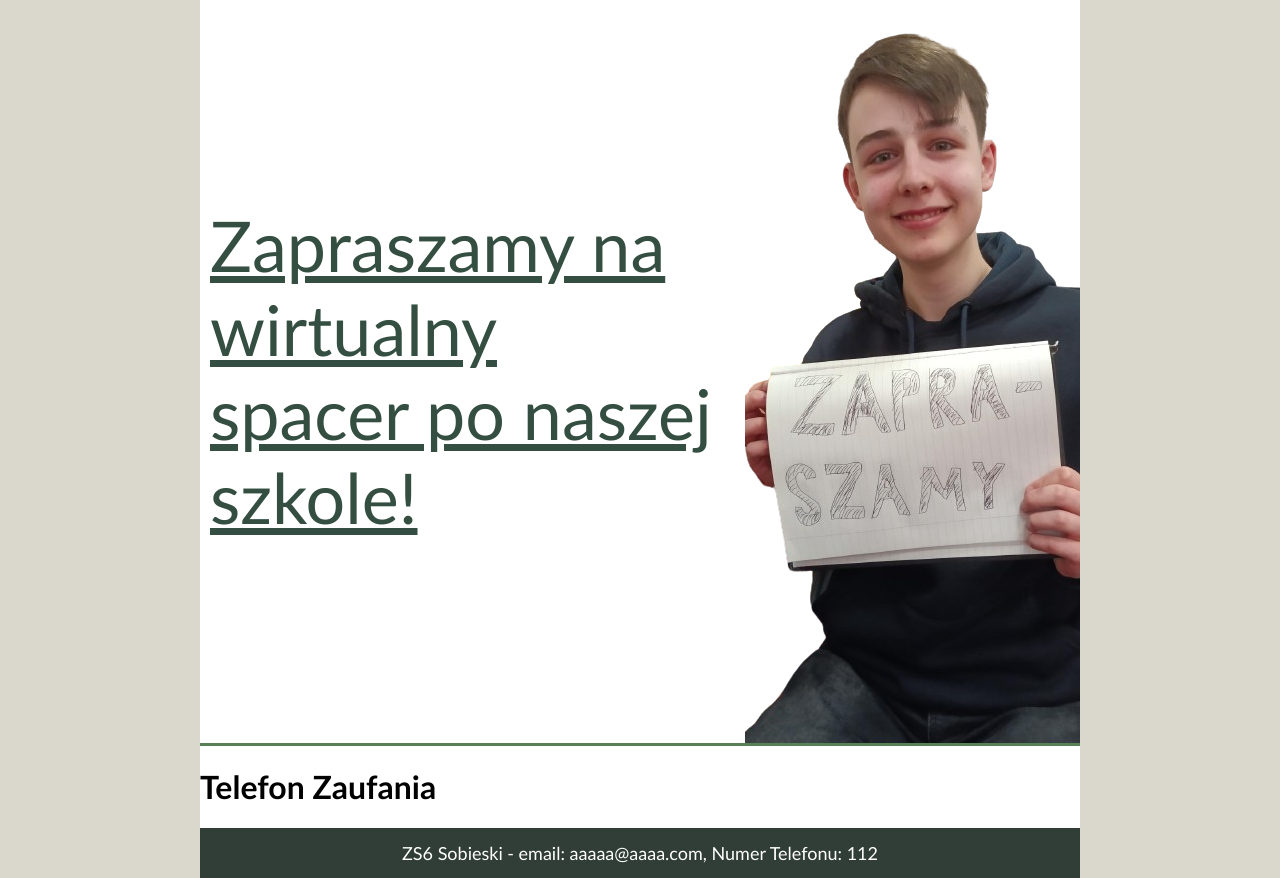
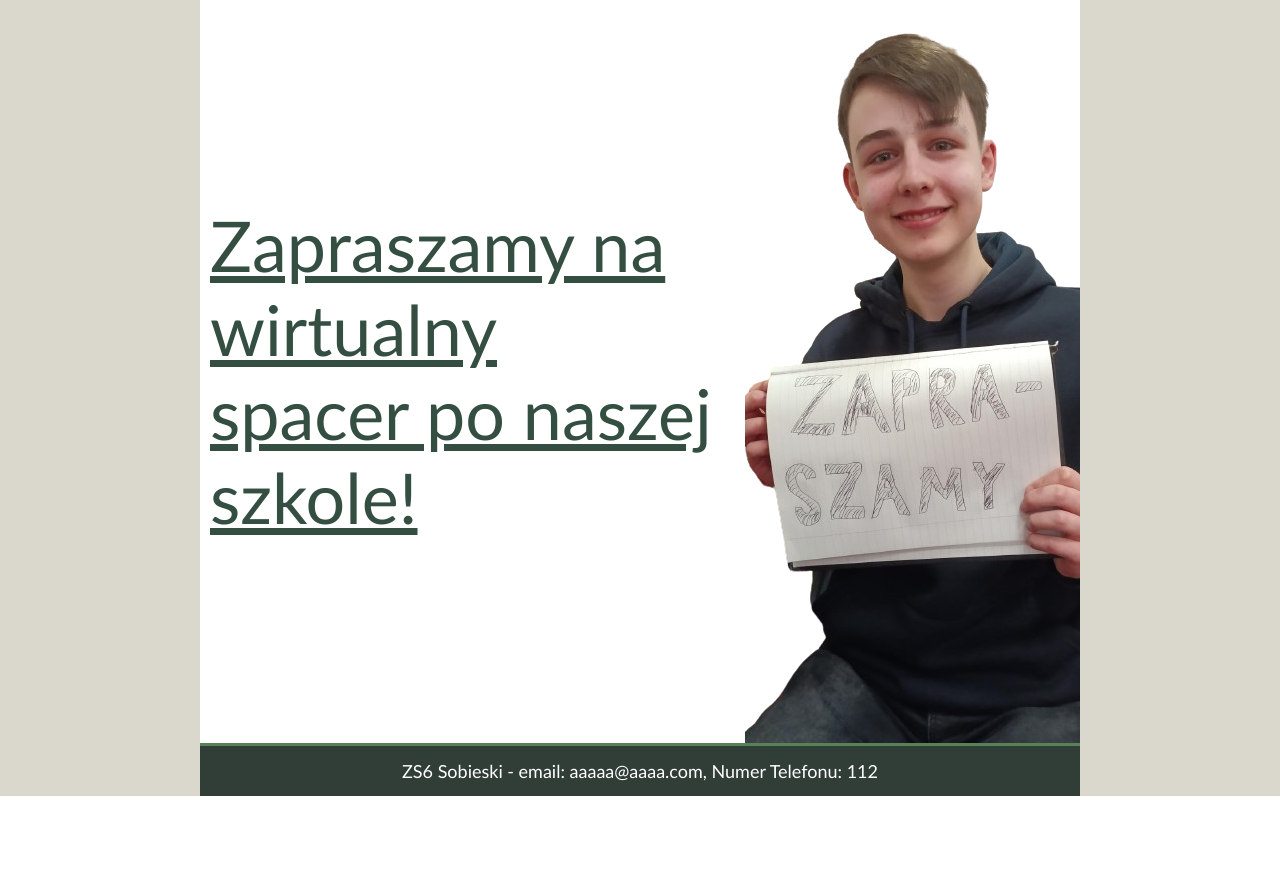
Before and after one commit to MichalZbikowski/CKZ, a PHP site: page /main.php in a window 1280 px wide. Shown: the part 275-1153 px from the top of the page. After the commit the page ends 1071 px from the top, so only its background shows below. Run offline with PHP 8.4, Linux system fonts and the light colour scheme.

Commit message:
caly_ckz 2024.02.27 10:121

```diff
--- a/2024.01.16/main.php
+++ b/2024.01.16/main.php
@@ -30,9 +30,7 @@
             <div id="spacerdiv"><a id="spacer" href="https://www.google.com/maps/@49.9510139,18.6112789,3a,75y,314.18h,90.76t/data=!3m6!1e1!3m4!1sAF1QipNlEg-WRoRouTKPuyD7e9FCoBmOCZnZvuyg_x0M!2e10!7i6000!8i3000?hl=pl-PL&entry=ttu">Zapraszamy na wirtualny <br> spacer po naszej szkole!</a></div>
             <img src="zapraszamy.png" id="zapraszamyimg" alt="mojamorda">
         </div>
-        <div>
-            <h1>Telefon Zaufania</h1>
-        </div>
+
     </main>
     <div id="rightBanner">
 
```
